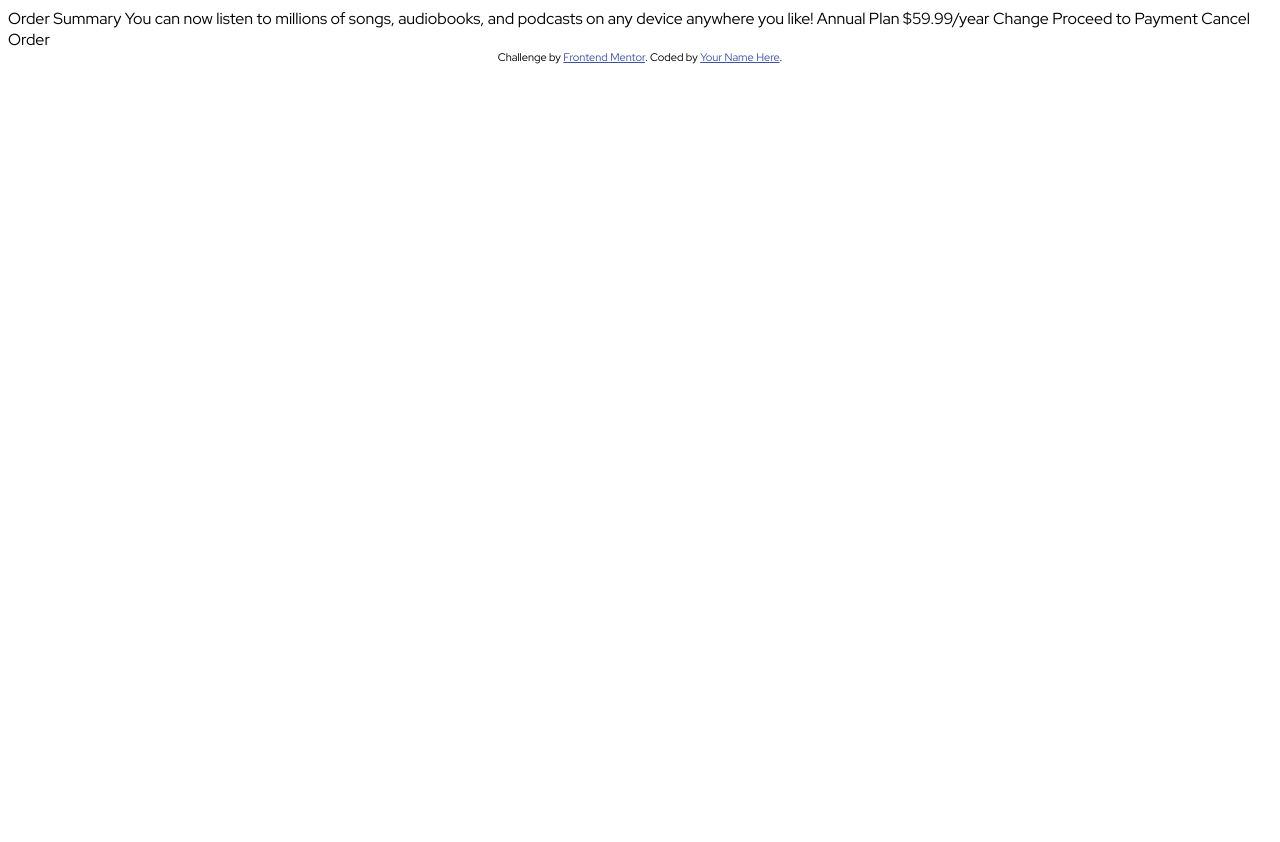
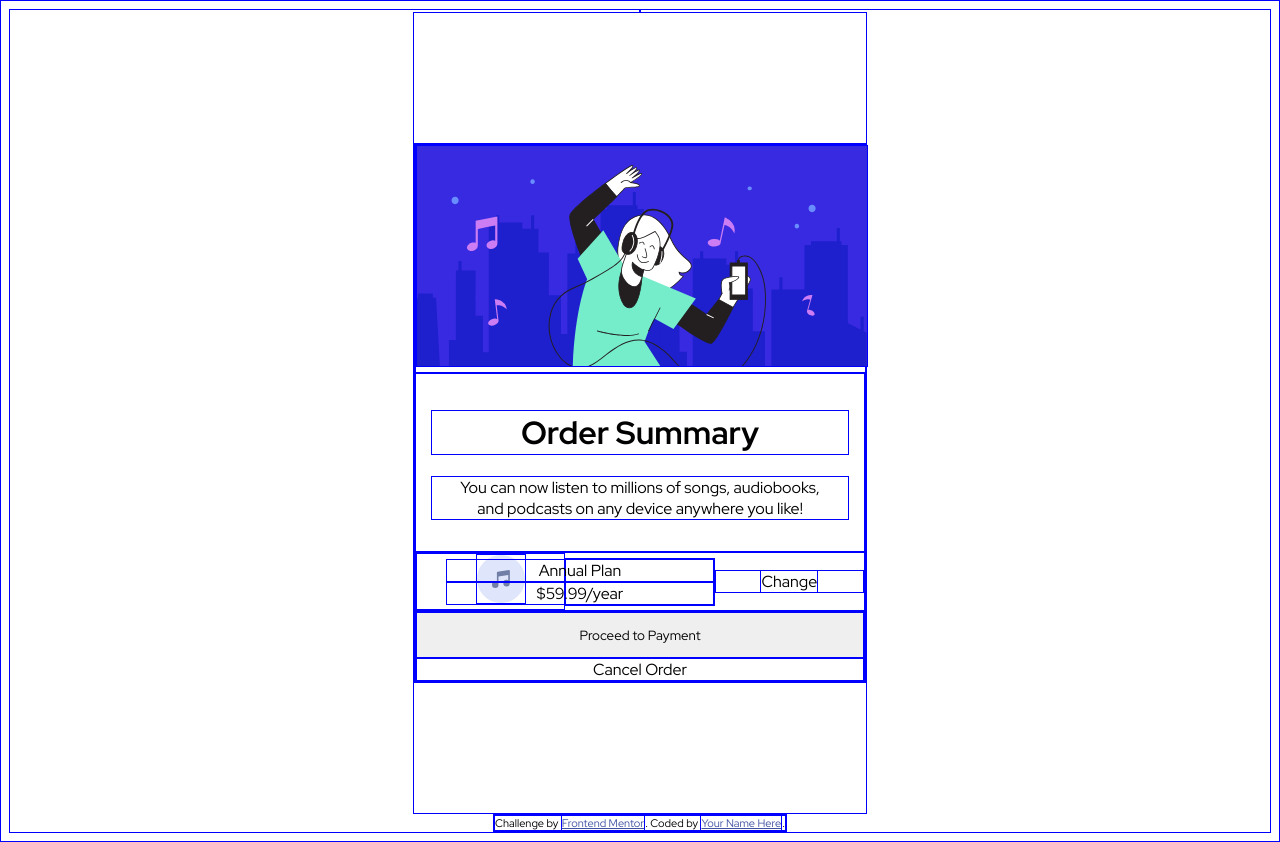
Before and after one commit to yefreescoding/Order-Summary-challenge, a plain HTML site: page index.html in a window 1280 px wide. Before the commit the page ends 800 px from the top, so only its background shows below. Drawn offline with Linux system fonts and the light colour scheme.

Commit message:
Content placed on the web

```diff
--- a/index.html
+++ b/index.html
@@ -19,23 +19,58 @@
   </style>
 </head>
 <body>
+  <nav>
 
-  Order Summary
+  </nav>
+  <main>
+    <!--Dad container-->
+    <div class="order-preview-container">
+      <!--Child #1-->
+      <div class="img-child-container">
+        <img src="images/illustration-hero.svg" alt="Illustration girl listening music.">
+      </div>
+      <!--Child #2-->
+      <div class="info-child-container">
+        <h1>Order Summary</h1>
 
+        <p>
           You can now listen to millions of songs, audiobooks, and podcasts on any
           device anywhere you like!
+        </p>
+      </div>
+      <!--Child #3-->
+      <div class="preview-plan-child-container">
+        <!--Grandchild #1-->
+        <div>
+          <img src="images/icon-music.svg" alt="Music Logo">
+        </div>
+        <!--Grandchild #2-->
+        <div>
+          <p>Annual Plan</p>
+          <p>$59.99/year</p>
+        </div>
+        <!--Grandchild #3-->
+        <div>
+          <span>
+            Change
+          </span>
+        </div>
+      </div>
+      <!--Child #4-->
+      <div class="pay-cancel-child-container">
+        <button>Proceed to Payment</button>
+        <span>Cancel Order</span>
+      </div>
+    </div>
 
-  Annual Plan
-  $59.99/year
 
-  Change
+  </main>
 
-  Proceed to Payment
-  Cancel Order
-
+  <footer>
     <div class="attribution">
       Challenge by <a href="https://www.frontendmentor.io?ref=challenge" target="_blank">Frontend Mentor</a>.
       Coded by <a href="#">Your Name Here</a>.
     </div>
+  </footer>
 </body>
 </html>
--- a/styles.css
+++ b/styles.css
@@ -1,3 +1,77 @@
 * {
   font-family: 'Red Hat Display', sans-serif;
+  border: solid 1px blue;
 }
+
+body {
+  min-height: 100vh;
+  display: grid;
+  place-items: center;
+}
+
+main {
+  min-height: 100vh;
+  display: grid;
+  place-items: center;
+}
+/*Father container styles*/
+.order-preview-container {
+  width: 450px;
+  display: flex;
+  flex-direction: column;
+  text-align: center;
+}
+
+/*Child #1 container styles*/
+.img-child-container {
+  width: 100%;
+}
+
+.img-child-container img {
+  width: 100%;
+  height: auto;
+}
+
+/*Child #2 container styles*/
+.info-child-container {
+  padding: 15px;
+}
+
+.info-child-container h1 {
+
+}
+
+.info-child-container p {
+  padding: 0px 20px;
+}
+
+/*Child #3 container styles*/
+.preview-plan-child-container {
+  display: flex;
+  flex-direction: row;
+  align-items: center;
+}
+
+.preview-plan-child-container div {
+  flex: 1;
+}
+
+.preview-plan-child-container img {
+  margin-left: 20px;
+}
+
+.preview-plan-child-container p {
+  margin: 0;
+  margin-left: -120px;
+
+}
+
+.preview-plan-child-container span {
+  align-self: flex-end;
+}
+
+/*Child #4 container styles*/
+.pay-cancel-child-container {
+  display: grid;
+  grid-template-rows: 2fr 1fr;
+}
```
Lines whose indentation alone changed are shown as unchanged.
